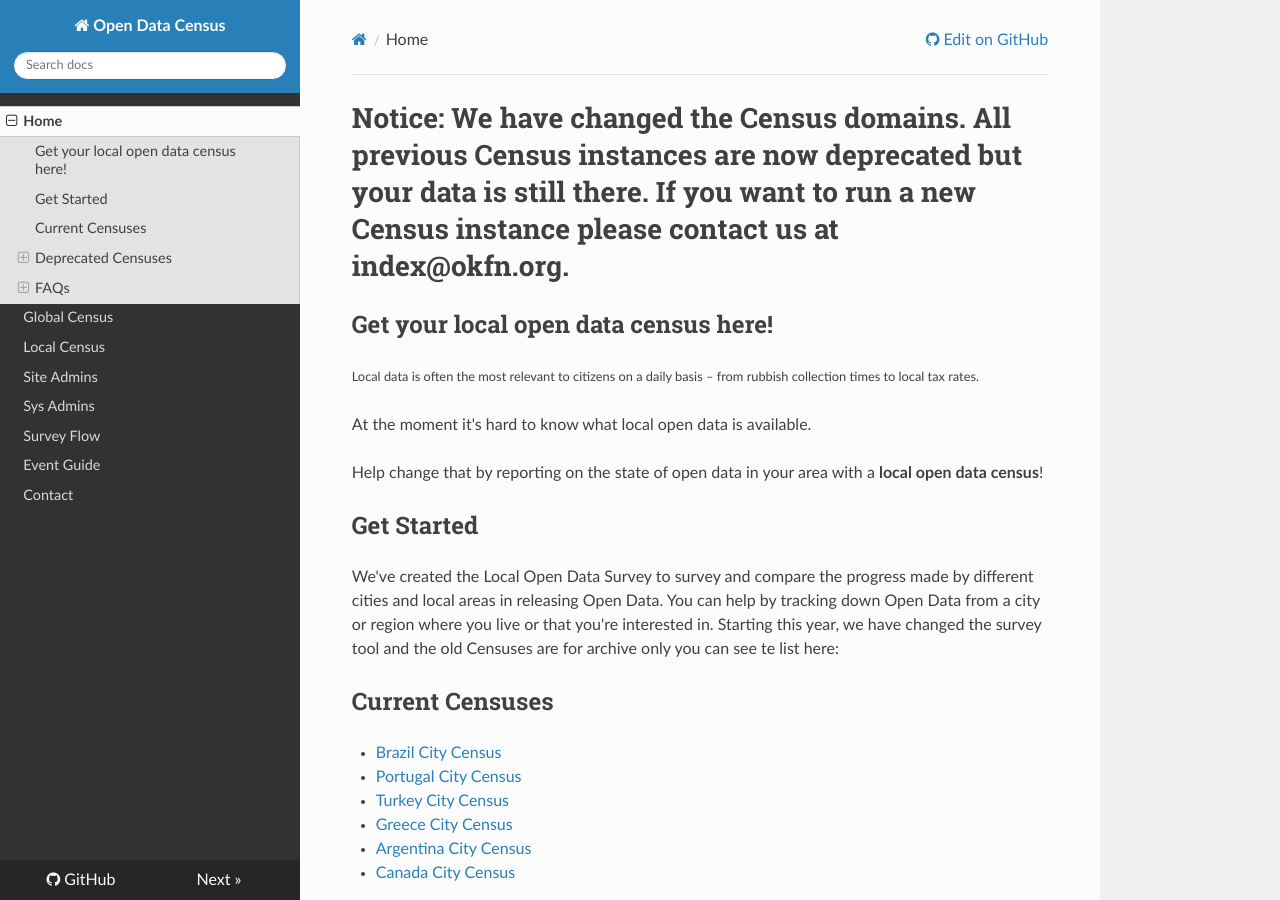
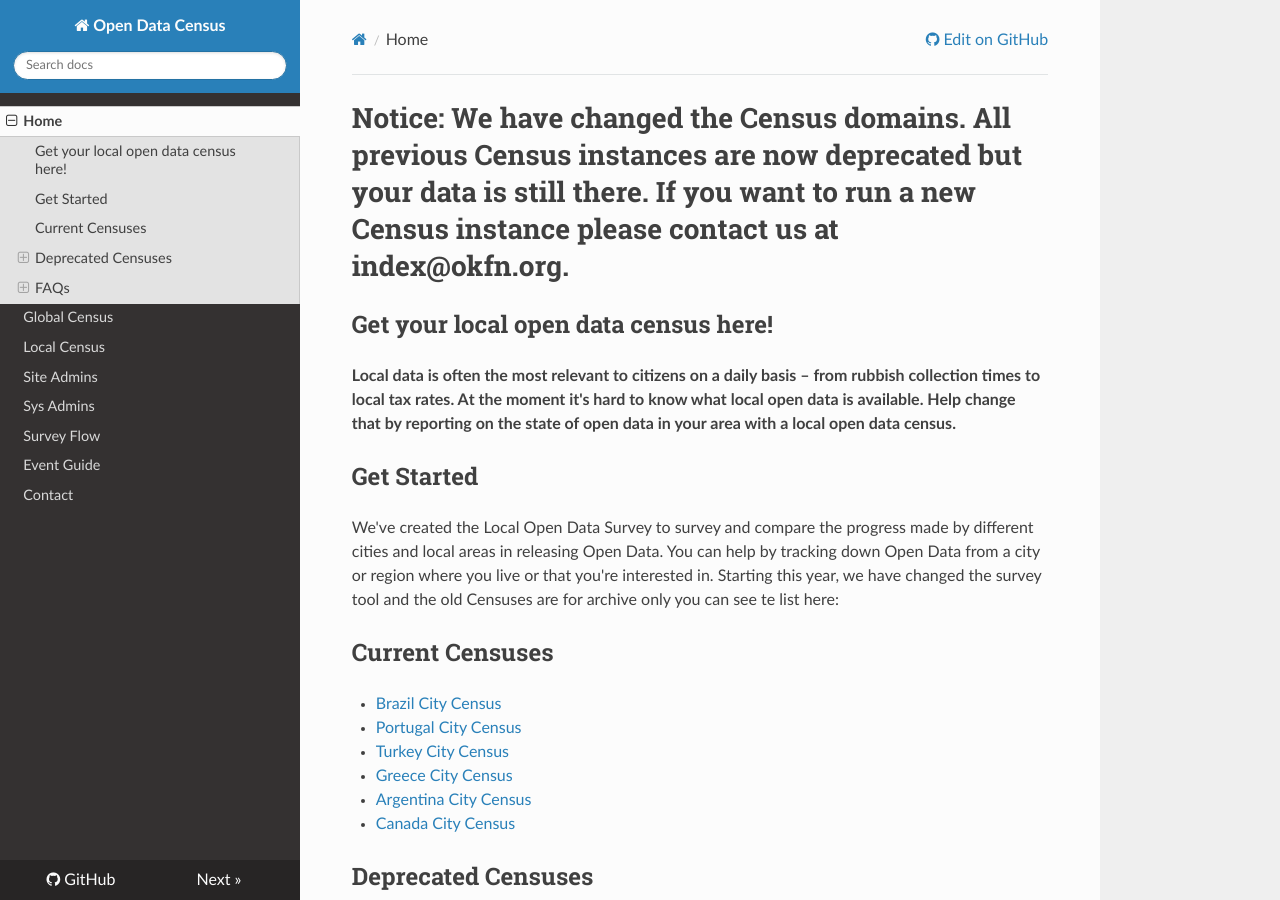
Before and after one commit to okfn/opendatasurvey, an MkDocs documentation site: the page built from docs/index.md, in a window 1280 px wide and 900 px high. Built offline with MkDocs 1.6.1, drawn with Linux system fonts in a browser that asks for light colours; nearby versions of some CDN libraries; old or Windows-style settings are respelled for this version of MkDocs.

Commit message:
fixes formatting of intro text closes #874, #876

```diff
--- a/docs/index.md
+++ b/docs/index.md
@@ -1,11 +1,11 @@
 # Notice: We have changed the Census domains. All previous Census instances are now deprecated but your data is still there. If you want to run a new Census instance please contact us at index@okfn.org.
 
 ## Get your local open data census here!
-  <small>
-    <p>Local data is often the most relevant to citizens on a daily basis – from rubbish collection times to local tax rates.</p>
-    <p>At the moment it's hard to know what local open data is available.</p>
-    <p>Help change that by reporting on the state of open data in your area with a <strong>local open data census</strong>!</p>
-  </small>
+
+__Local data is often the most relevant to citizens on a daily basis – from rubbish collection times to local tax rates.
+    At the moment it's hard to know what local open data is available.
+   Help change that by reporting on the state of open data in your area with a local open data census.__
+
 
 ## Get Started
 
```
